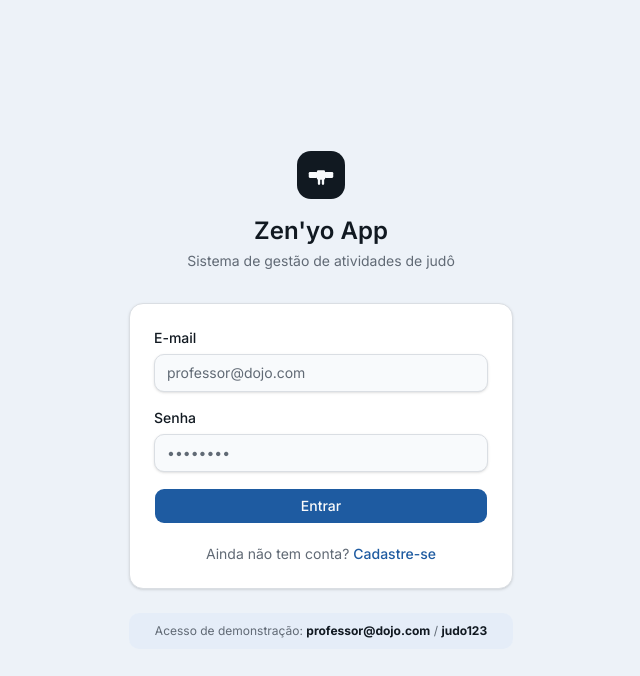
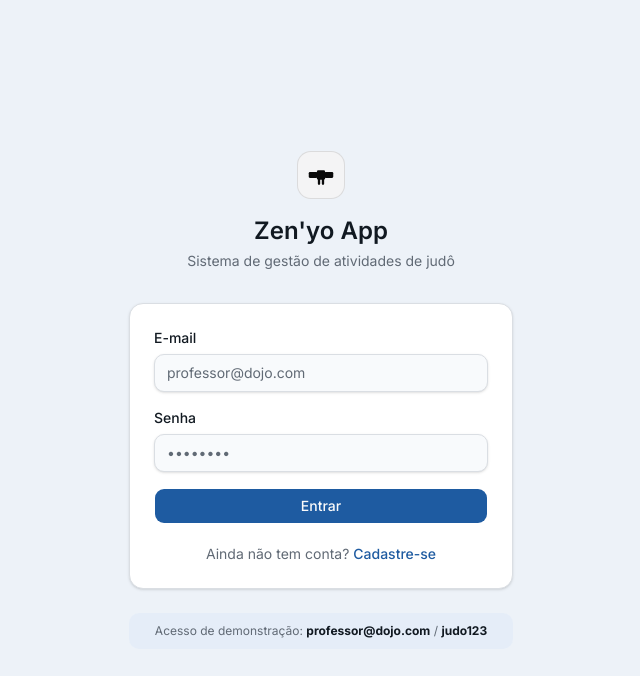
Before and after one commit to Andre7z/gestao-de-judo, a Next.js app: page / in a window 1280 px wide. Shown: the top 676 px of the page, without its empty margins (319-959 px from the left). Built offline with nearby package versions, Linux system fonts and the light colour scheme.

Commit message:
style: update button styles with border and color adjustments

```diff
--- a/app/cadastro/page.tsx
+++ b/app/cadastro/page.tsx
@@ -41,7 +41,10 @@ export default function CadastroPage() {
     <main className="flex min-h-dvh flex-col items-center justify-center bg-secondary px-4 py-10">
       <div className="w-full max-w-sm">
         <div className="mb-8 flex flex-col items-center text-center">
-          <span className="mb-4 flex size-12 items-center justify-center rounded-xl bg-foreground text-background">
+          <span
+            className="mb-4 flex size-12 items-center justify-center rounded-xl border"
+            style={{ backgroundColor: "#f4f4f5", borderColor: "rgba(0,0,0,0.1)", color: "#0a0a0a" }}
+          >
             <BeltIcon className="size-7" />
           </span>
           <h1 className="text-2xl font-semibold text-foreground">Criar conta</h1>
--- a/app/page.tsx
+++ b/app/page.tsx
@@ -38,7 +38,10 @@ export default function LoginPage() {
     <main className="flex min-h-dvh flex-col items-center justify-center bg-secondary px-4 py-10">
       <div className="w-full max-w-sm">
         <div className="mb-8 flex flex-col items-center text-center">
-          <span className="mb-4 flex size-12 items-center justify-center rounded-xl bg-foreground text-background">
+          <span
+            className="mb-4 flex size-12 items-center justify-center rounded-xl border"
+            style={{ backgroundColor: "#f4f4f5", borderColor: "rgba(0,0,0,0.1)", color: "#0a0a0a" }}
+          >
             <BeltIcon className="size-7" />
           </span>
           <h1 className="text-2xl font-semibold text-foreground">Zen&apos;yo App</h1>
--- a/components/app-header.tsx
+++ b/components/app-header.tsx
@@ -20,7 +20,10 @@ export function AppHeader() {
     <header className="sticky top-0 z-10 border-b border-border bg-background/95 backdrop-blur">
       <div className="mx-auto flex h-16 max-w-4xl items-center justify-between gap-4 px-4">
         <Link href="/alunos" className="flex items-center gap-2.5">
-          <span className="flex size-8 items-center justify-center rounded-lg bg-foreground text-background">
+          <span
+            className="flex size-8 items-center justify-center rounded-lg border"
+            style={{ backgroundColor: "#f4f4f5", borderColor: "rgba(0,0,0,0.1)", color: "#0a0a0a" }}
+          >
             <BeltIcon className="size-5" />
           </span>
           <span className="flex flex-col leading-tight">
```
